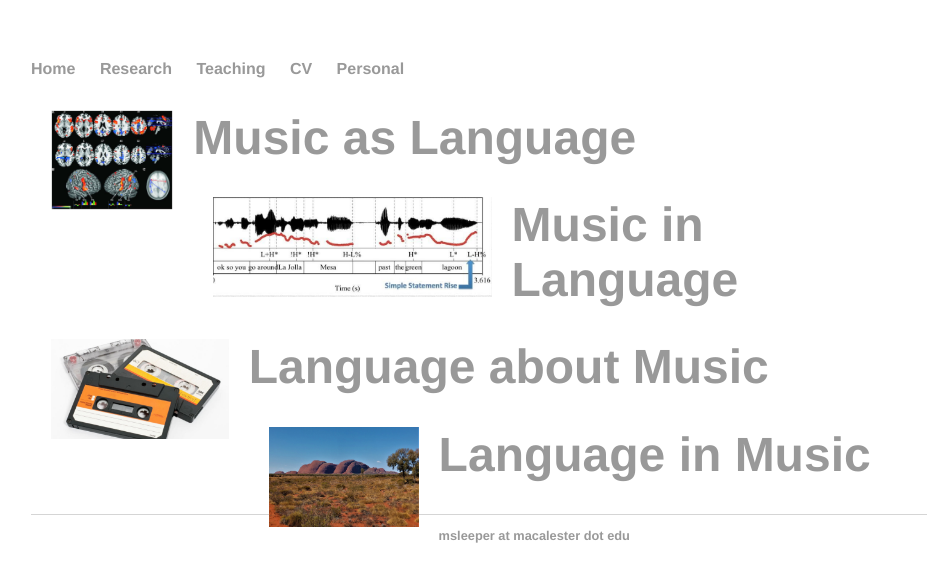
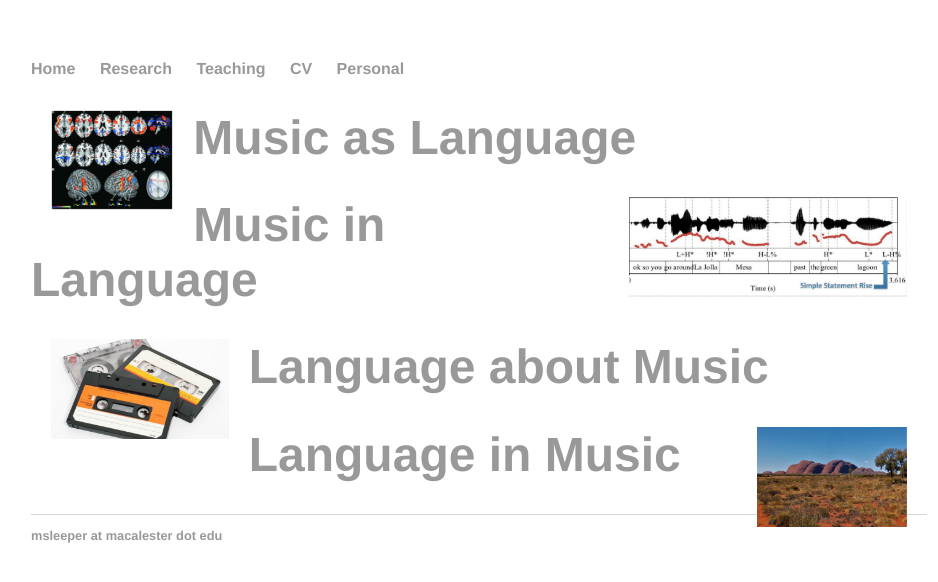
Before and after one commit to morgansleeper/morgansleeper.github.io, a Jekyll site: the page built from 220/index.html, in a window 1280 px wide. Shown: the top 582 px of the page, without its empty margins (161-1099 px from the left). Built offline with Jekyll 4.4.1, drawn with Linux system fonts in a browser that asks for light colours.

Commit message:
Update index.html

```diff
--- a/220/index.html
+++ b/220/index.html
@@ -4,7 +4,10 @@
 ---
 <div class="blurb">
 	<p><img src="220pics/brains.jpg" height= "100" style="float:left; padding: 0px 20px 20px 20px"/><h1><a href = "https://www.medicalnewstoday.com/articles/273060#-Trading-fours-"> Music as Language</a></h1>
-	<p><img src="220pics/uptalk.jpg" height= "100" style="float:left; padding: 0px 20px 20px 20px"/><h1><a href = "https://www.wbur.org/commonhealth/2013/12/04/uptalk-spreads-valley-girls">Music in Language</a></h1>
+</div>
+<div class="blurb">
+	<p><img src="220pics/uptalk.jpg" height= "100" style="float:right; padding: 0px 20px 20px 20px"/><h1><a href = "https://www.wbur.org/commonhealth/2013/12/04/uptalk-spreads-valley-girls">Music in Language</a></h1>
+</div>
 	<p><img src="220pics/tapes.jpg" height= "100" style="float:left; padding: 0px 20px 20px 20px"/><h1><a href = "https://soundstudiesblog.com/2018/06/25/mixtapes-v-playlists-medium-message-materiality/">Language about Music</a></h1>
-	<p><img src="220pics/uluru.jpg" height= "100" style="float:left; padding: 0px 20px 20px 20px"/><h1><a href = "https://theconversation.com/aboriginal-australias-smash-hit-that-went-viral-112615">Language in Music</a></h1>
+	<p><img src="220pics/uluru.jpg" height= "100" style="float:right; padding: 0px 20px 20px 20px"/><h1><a href = "https://theconversation.com/aboriginal-australias-smash-hit-that-went-viral-112615">Language in Music</a></h1>
 </div>
```
